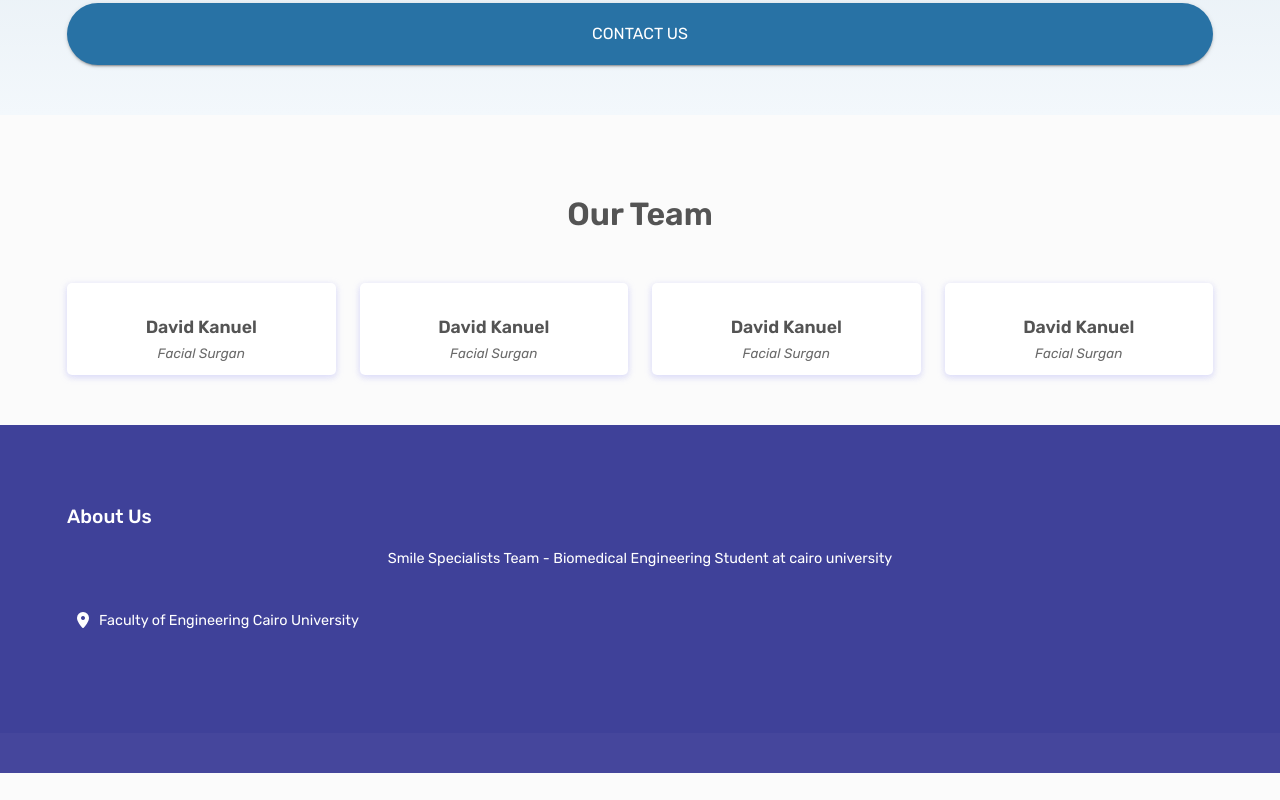
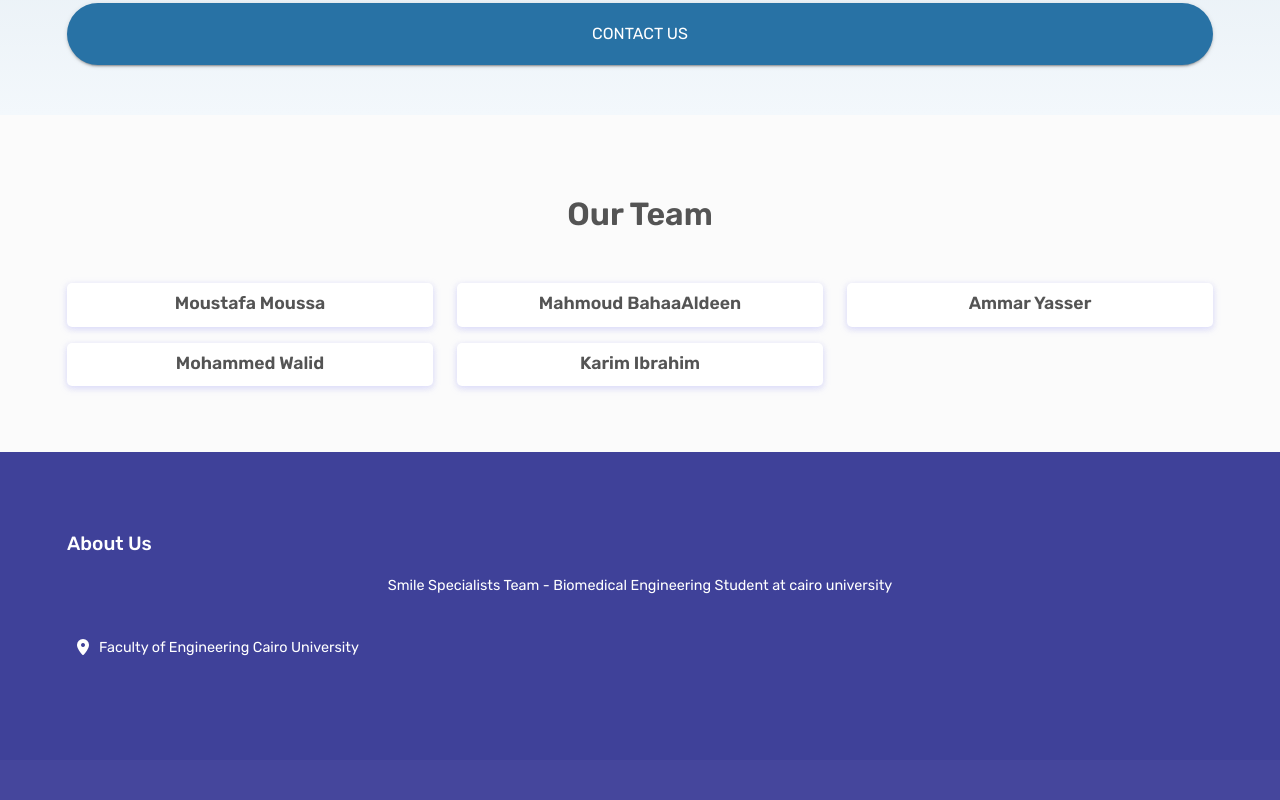
Before and after one commit to MahmoudBL83/smile-specialists, a plain HTML site: page index.html in a window 1280 px wide. Shown: the part 3892-4692 px from the top of the page. Before the commit the page ends 4665 px from the top, so only its background shows below. Drawn offline with nearby package versions, Linux system fonts and the light colour scheme; some packages are replaced by stand-ins of ours; a script that the page names is missing.

Commit message:
Update index.html

```diff
--- a/index.html
+++ b/index.html
@@ -221,39 +221,43 @@
             <h2>Our Team</h2>
         </div>
         <div class="row team-row">
-            <div class="col-md-3 col-sm-6">
+            <div class="col-md-4 col-sm-6 mb-3">
                 <div class="single-usr">
-                    <img src="assets/images/team/d1.jpg" alt="">
+
                     <div class="det-o">
-                        <h4>David Kanuel</h4>
-                        <i>Facial Surgan</i>
+                        <h4>Moustafa Moussa</h4>
                     </div>
                 </div>
             </div>
-            <div class="col-md-3 col-sm-6">
+            <div class="col-md-4 col-sm-6 mb-3">
                 <div class="single-usr">
-                    <img src="assets/images/team/d2.jpg" alt="">
+
                     <div class="det-o">
-                        <h4>David Kanuel</h4>
-                        <i>Facial Surgan</i>
+                        <h4>Mahmoud BahaaAldeen</h4>
                     </div>
                 </div>
             </div>
-            <div class="col-md-3 col-sm-6">
+            <div class="col-md-4 col-sm-6 mb-3">
                 <div class="single-usr">
-                    <img src="assets/images/team/d3.jpg" alt="">
+
                     <div class="det-o">
-                        <h4>David Kanuel</h4>
-                        <i>Facial Surgan</i>
+                        <h4>Ammar Yasser</h4>
                     </div>
                 </div>
             </div>
-            <div class="col-md-3 col-sm-6">
+            <div class="col-md-4 col-sm-6 mb-3">
                 <div class="single-usr">
-                    <img src="assets/images/team/d4.jpg" alt="">
+
                     <div class="det-o">
-                        <h4>David Kanuel</h4>
-                        <i>Facial Surgan</i>
+                        <h4>Mohammed Walid</h4>
+                    </div>
+                </div>
+            </div>
+            <div class="col-md-4 col-sm-6 mb-3">
+                <div class="single-usr">
+
+                    <div class="det-o">
+                        <h4>Karim Ibrahim</h4>
                     </div>
                 </div>
             </div>
```
